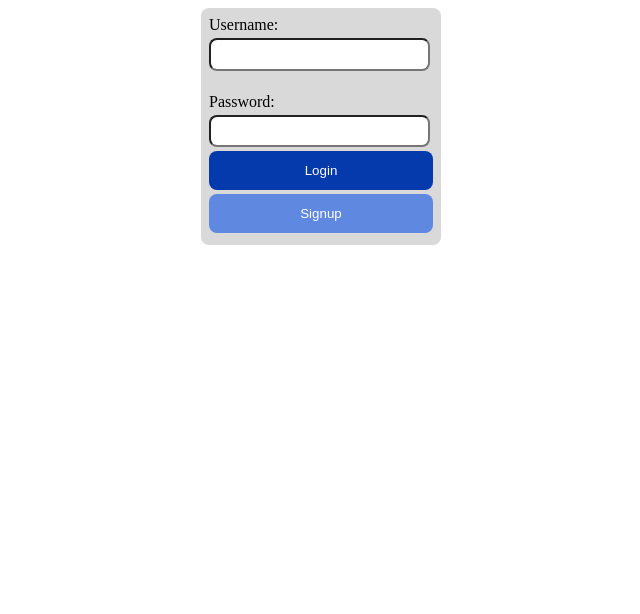
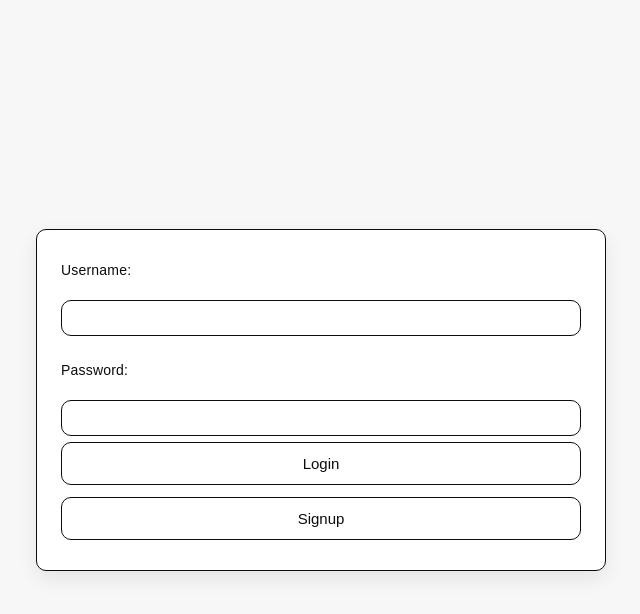
Before and after one commit to SamVaboom/Databases_Webproject, a website: page bike-sharing/frontend/login.html in a window 1280 px wide. Shown: the whole page, without its empty margins (319-959 px from the left). Drawn offline with Linux system fonts and the light colour scheme.

Commit message:
Unify UI styling across pages

```diff
--- a/bike-sharing/frontend/StyleLogin.css
+++ b/bike-sharing/frontend/StyleLogin.css
@@ -1,66 +1,118 @@
+:root {
+    --border-radius: 10px;
+    --border-color: #0c0c0c;
+    --shadow-soft: 0 8px 20px rgba(0, 0, 0, 0.08);
+}
 
-/*Login Window grey*/
+body.auth-body {
+    margin: 0;
+    min-height: 100vh;
+    display: flex;
+    align-items: center;
+    justify-content: center;
+    background: #f7f7f7;
+    font-family: Arial, sans-serif;
+    color: #0c0c0c;
+    padding: 24px;
+    box-sizing: border-box;
+}
+
+.form-card {
+    width: min(520px, 100%);
+    max-width: 520px;
+    border: 1px solid var(--border-color);
+    border-radius: var(--border-radius);
+    background: #ffffff;
+    padding: 24px;
+    box-shadow: var(--shadow-soft);
+}
+
+/* Login Window */
 .Lwindow {
     display: block;
     margin: auto;
-    width: 15em;
-    background-color: rgb(218, 217, 217);
-    border-radius: 8px;
-    padding: 0.5em;
-    gap: 10em 10em;
-    box-sizing: border-box;
 }
 
-/*Sign in Window grey*/
+/* Sign up Window */
 .Swindow {
     display: none;
     margin: auto;
-    width: 25em;
-    background-color: rgb(218, 217, 217);
-    border-radius: 8px;
-    padding: 0.5em;
-    gap: 10em 10em;
-    box-sizing: border-box;
 }
 
-/*Inputfield Login and Signin*/
-.Inputfield {
-    background-color: rgb(255, 255, 255);
-    width: 95%;
-    height: 2em;
-    border-radius: 8px;
-    gap: 4px 2px;
-    margin: 4px 0;
+label {
+    display: block;
+    margin: 8px 0 4px;
+    font-size: 14px;
+    letter-spacing: 0.2px;
 }
 
-/*Text worng PW*/
-.Error{
-    display: none;
-    color:red;
+/* Input fields */
+.Inputfield {
+    width: 100%;
+    height: 2.6em;
+    border-radius: var(--border-radius);
+    border: 1px solid var(--border-color);
+    padding: 0 12px;
+    box-sizing: border-box;
+    font-size: 14px;
+    background: #ffffff;
 }
 
-/*Login Button*/
-.SubButton {
-    width: 100%;
-    background-color: rgb(5, 58, 172);
-    border-radius: 8px;
-    gap: 70px 8px;
-    padding: 12px;
-    margin: 0px 0;
-    box-sizing: border-box;
-    border: none;
-    color: white;
+/* Error text */
+.Error {
+    display: none;
+    color: #b00000;
+    font-size: 14px;
+    margin-top: 8px;
 }
 
-/*Sign In Button*/
+/* Shared button system */
+.btn {
+    width: 100%;
+    background: #ffffff;
+    color: #0c0c0c;
+    border: 1px solid var(--border-color);
+    border-radius: var(--border-radius);
+    padding: 12px;
+    margin: 6px 0;
+    box-sizing: border-box;
+    font-size: 15px;
+    cursor: pointer;
+    transition: background-color 0.2s ease, color 0.2s ease, transform 0.15s ease;
+}
+
+.btn:hover,
+.btn:focus-visible,
+.btn.btn-active {
+    background: #0c0c0c;
+    color: #ffffff;
+}
+
+.btn:active {
+    transform: translateY(1px);
+}
+
+.btn-outline {
+    background: transparent;
+}
+
+/* Legacy hooks */
+.SubButton,
 .SignButton {
-    width: 100%;
-    background-color: rgb(95, 136, 224);
-    border-radius: 8px;
-    gap: 70px 8px;
-    padding: 12px;
-    margin: 4px 0;
-    box-sizing: border-box;
-    border: none;
-    color: white;
+    border: 1px solid var(--border-color);
+    background: #ffffff;
+    color: #0c0c0c;
+    border-radius: var(--border-radius);
 }
+
+/* Layout tweaks */
+.Lwindow br,
+.Swindow br {
+    line-height: 0;
+}
+
+.Lwindow,
+.Swindow,
+.form-card {
+    text-align: left;
+}
--- a/bike-sharing/frontend/login.html
+++ b/bike-sharing/frontend/login.html
@@ -8,12 +8,12 @@
     <title>Login</title>
 </head>
 
-<body>
+<body class="auth-body">
     <link rel="stylesheet" href="StyleLogin.css">
 
 
     <!--Login Fenster-->
-    <div class="Lwindow" id="LoginWindow">
+    <div class="Lwindow form-card" id="LoginWindow">
         <label>Username:</label>
         <br>
         <input class="Inputfield" type="text" id="username">
@@ -23,9 +23,9 @@
         <br>
         <input class="Inputfield" type="text" id="password">
         <br>
-        <input class="SubButton" id="LoginButton" type="submit" value="Login" onclick="login()">
+        <input class="SubButton btn" id="LoginButton" type="submit" value="Login" onclick="login()">
         <br>
-        <input class="SignButton" id="SuWindowButton" type="button" value="Signup" >
+        <input class="SignButton btn btn-outline" id="SuWindowButton" type="button" value="Signup" >
 
     <center>
         <p class="Error" id="WrongPW">Username or Password is wrong!</p>
@@ -34,7 +34,7 @@
 
 
     <!--SingUp Fenster-->
-    <div class="Swindow" id="SignupWindow">
+    <div class="Swindow form-card" id="SignupWindow">
         <label>Username:*</label>
         <br>
         <input class="Inputfield" type="text" id="SUusername">
@@ -85,9 +85,9 @@
         <input class="Inputfield" type="text" id="SUconfirmpw">
         <br>
         <br>
-        <input class="SubButton" id="SubmitButton" type="submit" value="Submit">
+        <input class="SubButton btn" id="SubmitButton" type="submit" value="Submit">
         <br>
-        <input class="SignButton" id="SignCancel" type="button" value="Cancel">
+        <input class="SignButton btn btn-outline" id="SignCancel" type="button" value="Cancel">
         <center>
             <p class="Error" id="NotAllData">Not all required fields are filled!</p>
         </center>
--- a/bike-sharing/frontend/stylesbike.css
+++ b/bike-sharing/frontend/stylesbike.css
@@ -1,70 +1,103 @@
+:root {
+    --border-color: #0c0c0c;
+    --radius: 10px;
+    --shadow-soft: 0 10px 25px rgba(0, 0, 0, 0.08);
+    --text-color: #0c0c0c;
+    --bg: #ffffff;
+}
+
+* {
+    box-sizing: border-box;
+}
+
+body {
+    margin: 0;
+    font-family: Arial, sans-serif;
+    background: #f4f4f4;
+    color: var(--text-color);
+}
+
+/* ===============================
+   BUTTON SYSTEM
+================================= */
+.btn {
+    display: inline-flex;
+    align-items: center;
+    justify-content: center;
+    gap: 6px;
+    padding: 0.65rem 1.2rem;
+    background: var(--bg);
+    color: var(--text-color);
+    border: 1px solid var(--border-color);
+    border-radius: var(--radius);
+    font-size: 15px;
+    cursor: pointer;
+    transition: background-color 0.2s ease, color 0.2s ease, transform 0.15s ease;
+    text-decoration: none;
+}
+
+.btn:hover,
+.btn:focus-visible,
+.btn-active {
+    background: #0c0c0c;
+    color: #ffffff;
+}
+
+.btn:active {
+    transform: translateY(1px);
+}
+
+.btn-outline {
+    background: transparent;
+}
+
 /* ===============================
    MAIN GRID
 ================================= */
 .main-grid {
     display: grid;
     grid-template-columns: 65% 35%;
-    grid-template-rows: auto 1fr; /* Header + gleichmäßig wachsender Inhalt */
-    gap: clamp(0.5em, 2vw, 1em);
-    width: 98%;
+    grid-template-rows: auto 1fr;
+    gap: clamp(0.75em, 2vw, 1.25em);
+    width: min(1200px, 98vw);
     margin: 0 auto;
-    padding: clamp(8px, 2vw, 16px);
-
-    /* ⭐ Das löst ALLE Probleme */
-    height: auto;
+    padding: clamp(12px, 2vw, 20px);
     min-height: 100vh;
-    box-sizing: border-box;
 }
-
 
 /* ===============================
    HEADER
 ================================= */
 .header {
     grid-column: 1 / -1;
-    border: 2px solid black;
-    border-radius: 10px;
-    padding: clamp(12px, 1.5vw, 20px);
-    background-color: white;
-
+    border: 1px solid var(--border-color);
+    border-radius: var(--radius);
+    padding: clamp(14px, 1.5vw, 22px);
+    background-color: var(--bg);
     display: flex;
     justify-content: space-between;
     align-items: center;
     flex-wrap: wrap;
-
-    font-size: clamp(20px, 2.5vw, 32px);
+    gap: 0.75rem;
+    font-size: clamp(20px, 2.5vw, 28px);
     font-weight: bold;
-    font-family: Arial, sans-serif;
 }
 
 .logo {
-    color: green;
+    letter-spacing: 1px;
+    color: var(--text-color);
 }
 
-/* ===============================
-   HEADER BUTTONS
-================================= */
 .header-buttons {
     display: flex;
     flex-wrap: wrap;
     justify-content: flex-end;
-    gap: clamp(0.5em, 1.5vw, 1em);
+    gap: clamp(0.5em, 1.5vw, 0.9em);
 }
 
-.header-buttons button {
-    padding: clamp(8px, 1vw, 12px) clamp(12px, 2vw, 20px);
-    border: 2px solid black;
-    border-radius: 8px;
-    background-color: white;
-    cursor: pointer;
-    font-size: clamp(14px, 2vw, 16px);
-    transition: 0.2s;
-}
-
-.header-buttons button:hover {
-    background-color: black;
-    color: white;
-    transform: translateY(-2px);
+.header-buttons .btn {
+    padding: 0.5rem 1.05rem;
+    font-size: 15px;
 }
 
 /* ===============================
@@ -72,31 +105,107 @@
 ================================= */
 .map,
 .content {
-    border: 2px solid black;
-    border-radius: 10px;
-    padding: 0;   /* ⭐ padding entfernt – Map wird endlich perfekt fullscreen */
-    background-color: white;
-
-    display: flex;
-    align-items: center;
-    justify-content: center;
-
-    font-size: clamp(18px, 3vw, 28px);
-    font-weight: bold;
-    font-family: Arial, sans-serif;
+    border: 1px solid var(--border-color);
+    border-radius: var(--radius);
+    background-color: var(--bg);
+    box-shadow: var(--shadow-soft);
 }
 
 .map {
-    min-height: 450px; /* Sieht besser aus */
+    min-height: 450px;
     height: 100%;
+    overflow: hidden;
 }
 
 .map #mapbox {
     width: 100%;
     height: 100%;
-    border-radius: 10px;
+    border-radius: var(--radius);
     overflow: hidden;
 }
+
+.content {
+    display: flex;
+    flex-direction: column;
+    padding: clamp(16px, 2vw, 24px);
+    align-items: stretch;
+    justify-content: flex-start;
+    min-height: 450px;
+}
+
+.content-area {
+    gap: 1rem;
+}
+
+.ride-controls {
+    display: flex;
+    flex-wrap: wrap;
+    gap: 0.75rem;
+    align-items: center;
+}
+
+.ride-controls .btn {
+    min-width: 140px;
+}
+
+.content-box {
+    width: 100%;
+    max-width: 900px;
+    margin: 0 auto;
+    font-size: 15px;
+    line-height: 1.6;
+    text-align: left;
+}
+
+.content-box h3,
+.content-box h4 {
+    margin: 0 0 12px;
+    font-weight: 700;
+}
+
+.content-box h3 + h4,
+.content-box h4 + h4 {
+    margin-top: 8px;
+}
+
+.content-box p,
+.content-box div,
+.content-box ul,
+.content-box ol {
+    margin: 0 0 12px;
+}
+
+.content-box ul,
+.content-box ol {
+    padding-left: 1.1em;
+}
+
+.content-box li {
+    margin-bottom: 8px;
+}
+
+/* ===============================
+   STATION CARDS
+================================= */
+.content-box .station-card {
+    border: 1px solid var(--border-color) !important;
+    border-radius: var(--radius) !important;
+    padding: 14px 16px !important;
+    background: #ffffff !important;
+    margin-bottom: 12px !important;
+    box-shadow: 0 6px 18px rgba(0, 0, 0, 0.05);
+    transition: box-shadow 0.2s ease, transform 0.2s ease;
+}
+
+.content-box .station-card h4 {
+    margin: 0 0 8px 0 !important;
+}
+
+.station-card:hover {
+    box-shadow: 0 10px 24px rgba(0, 0, 0, 0.1);
+    transform: translateY(-2px);
+}
+
 .station-marker {
     transition: transform .15s ease;
 }
@@ -105,7 +214,6 @@
     transform: scale(1.25);
 }
 
-
 /* ===============================
    MOBILE OPTIMIZATION
 ================================= */
@@ -113,8 +221,6 @@
     .main-grid {
         grid-template-columns: 1fr;
         grid-template-rows: auto auto auto;
-        height: auto;
-        min-height: auto;
     }
 
     .map {
@@ -124,18 +230,22 @@
     .header {
         justify-content: center;
         text-align: center;
-        gap: 0.8em;
     }
 
     .header-buttons {
         justify-content: center;
     }
+
+    .ride-controls {
+        justify-content: center;
+    }
 }
 
 @media (max-width: 600px) {
-    .header-buttons button {
-        font-size: 14px;
-        padding: 8px 14px;
+    .header-buttons .btn,
+    .ride-controls .btn {
+        width: 100%;
+        justify-content: center;
     }
 
     .map {
```
Also changed, not shown: bike-sharing/frontend/ui.html (+9 -9 lines).
